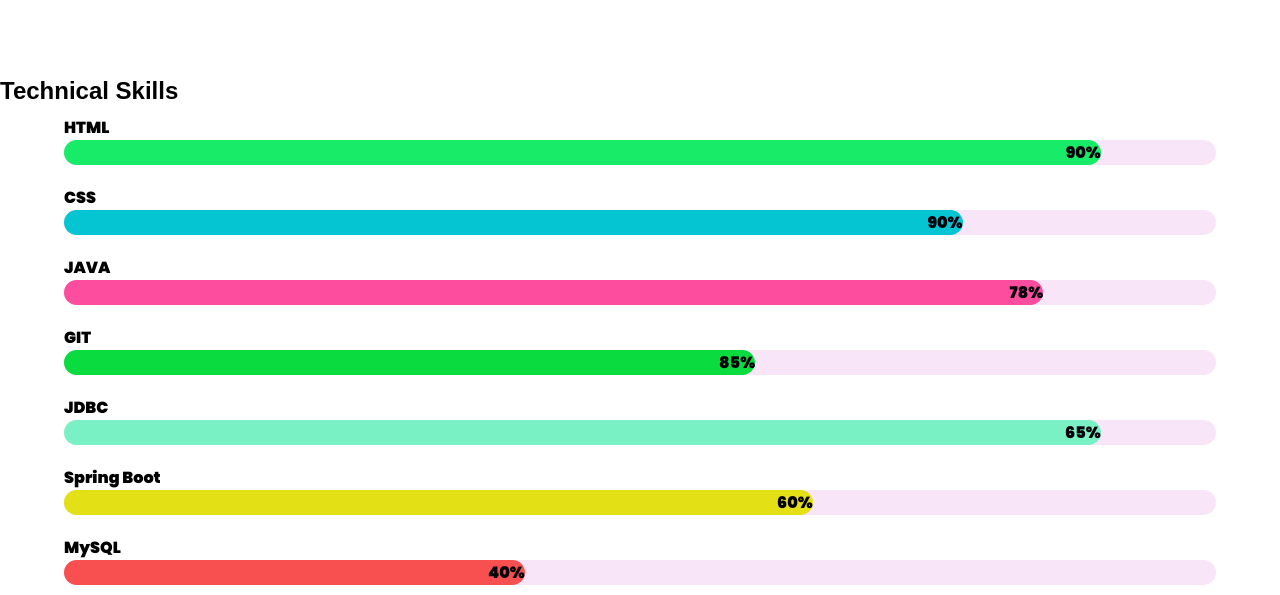
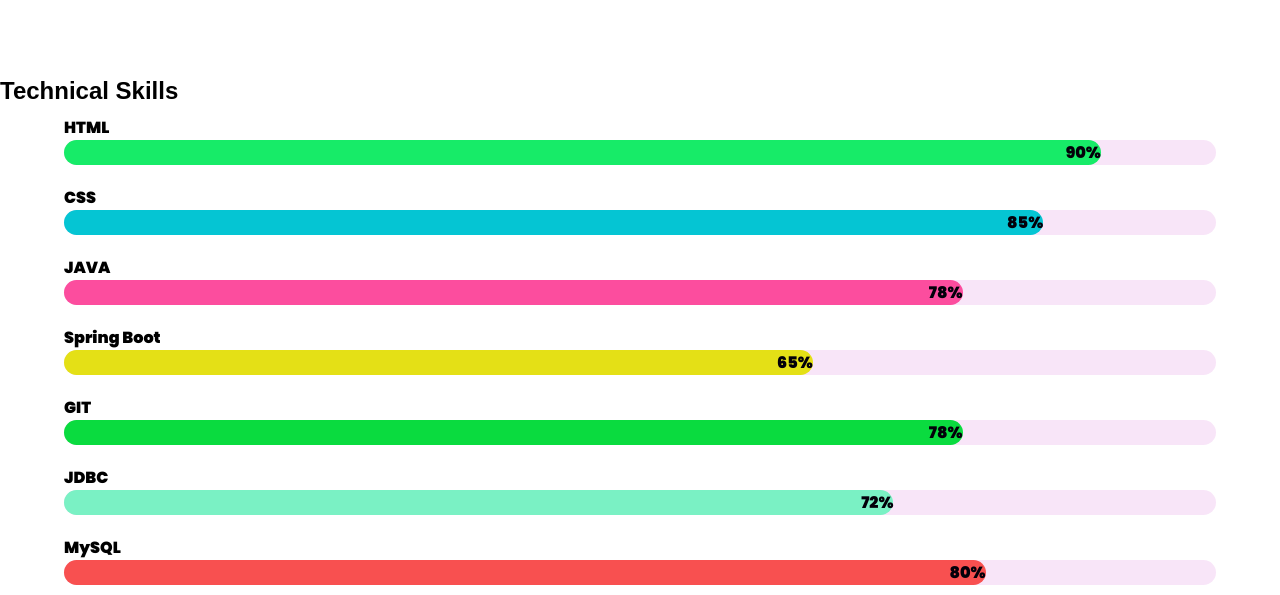
Before and after one commit to RushiJaware/portfolio_page, a plain HTML site: page index.html in a window 1280 px wide. Shown: the part 1426-2021 px from the top of the page. Drawn offline with Linux system fonts and the light colour scheme; a web font is replaced by a local one.

Commit message:
percentage corrections

```diff
--- a/css/style.css
+++ b/css/style.css
@@ -245,21 +245,21 @@
 
 }
 
-.progress{
+.progress {
 
   text-align: right;
   color: rgb(3, 0, 10);
   box-sizing: border-box;
   border-radius: 25px;
-  }
+}
 
 
-.bo{
+.bo {
 
-   color: rgb(29, 0, 0);
-    width: 100%;
+  color: rgb(29, 0, 0);
+  width: 100%;
   background-color: #ecb9ec5e;
-   border-radius: 25px;
+  border-radius: 25px;
 
 }
 
@@ -270,13 +270,13 @@
 }
 
 .css {
-  width: 78%;
+  width: 85%;
   background-color: #05c5d3;
 
 }
 
 .java {
-  width: 85%;
+  width: 78%;
   background-color: #fc4d9e;
 }
 
@@ -286,18 +286,19 @@
 }
 
 .git {
-  width: 60%;
+  width: 78%;
   background-color: #0adb3f;
 }
 
-.mysql {
-  width: 40%;
-  background-color: #f85050;
+
+.jdbc {
+  width: 72%;
+  background-color: #7af1c4;
 }
 
-.jdbc {
-  width: 90%;
-  background-color: #7af1c4;
+.mysql {
+  width: 80%;
+  background-color: #f85050;
 }
 
 
--- a/index.html
+++ b/index.html
@@ -89,7 +89,7 @@
 
     <div class="skills_list"> CSS
         <div class="bo">
-            <div class="progress css">90%
+            <div class="progress css">85%
             </div>
         </div>
     </div>
@@ -101,31 +101,31 @@
         </div>
     </div>
 
+    <div class="skills_list"> Spring Boot
+        <div class="bo">
+            <div class="progress spring_boot">65%
+            </div>
+        </div>
+    </div>
+
     <div class="skills_list"> GIT
         <div class="bo">
-            <div class="progress git">85%
+            <div class="progress git">78%
             </div>
         </div>
     </div>
 
     <div class="skills_list"> JDBC
         <div class="bo">
-            <div class="progress jdbc">65%
+            <div class="progress jdbc">72%
             </div>
         </div>
     </div>
 
-    <div class="skills_list"> Spring Boot
+
+    <div class="skills_list">MySQL
         <div class="bo">
-            <div class="progress spring_boot">60%
-            </div>
-        </div>
-    </div>
-
-    <div class="skills_list">
-        MySQL
-        <div class="bo">
-            <div class="progress mysql">40%
+            <div class="progress mysql">80%
             </div>
         </div>
     </div>
```
